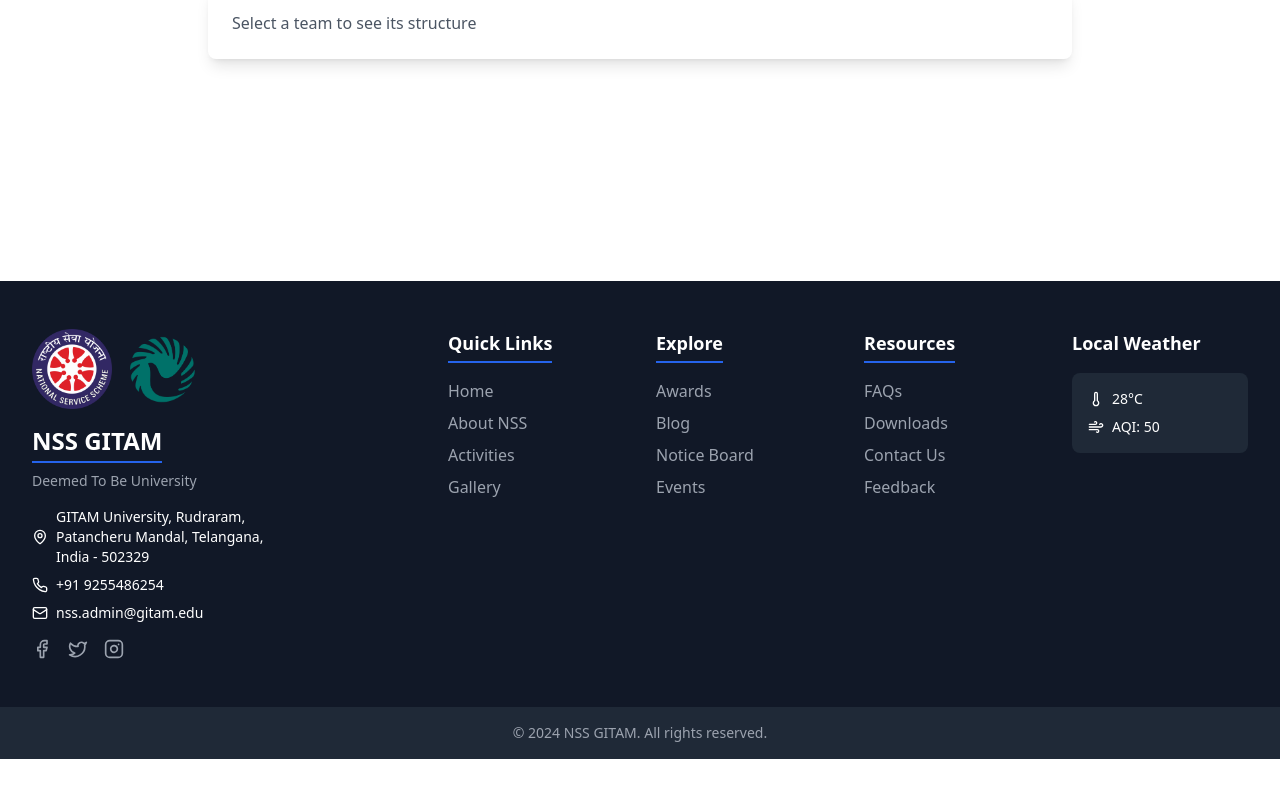
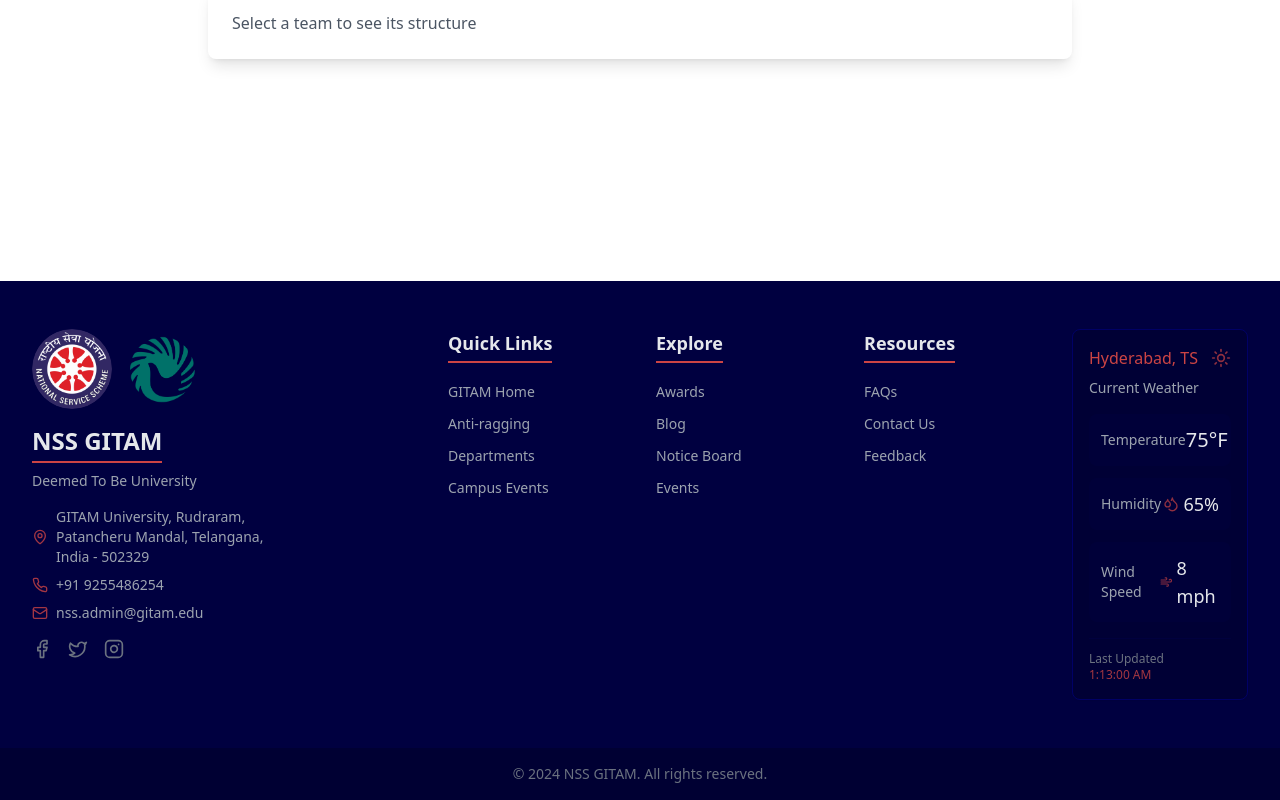
Before and after one commit to RohithR24/NSS_GITAM_HYD, a Next.js app: page / in a window 1280 px wide. Shown: the part 3115-3915 px from the top of the page. Before the commit the page ends 3874 px from the top, so only its background shows below. Built offline with nearby package versions, Linux system fonts and the light colour scheme; no server answers; the database is empty; a web font is replaced by a local one.

Commit message:
Footer styling

```diff
--- a/app/components/sections/Footer.tsx
+++ b/app/components/sections/Footer.tsx
@@ -1,8 +1,9 @@
-"use client";
+'use client';
 
 import React, { useState, useEffect } from "react";
 import Image from "next/image";
 import Link from "next/link";
+import { motion } from "framer-motion";
 import {
   Facebook,
   Twitter,
@@ -10,20 +11,96 @@ import {
   MapPin,
   Phone,
   Mail,
-  Thermometer,
+  Sun,
+  Droplets,
   Wind,
 } from "lucide-react";
 import { logo, NewGitamLogo } from "@/public/images";
-import { motion } from "framer-motion";
+
+interface WeatherData {
+  temperature: number;
+  humidity: number;
+  windSpeed: number;
+  lastUpdated: string;
+}
+
+const Weather = () => {
+  const [weatherData, setWeatherData] = useState<WeatherData>({
+    temperature: 75,
+    humidity: 65,
+    windSpeed: 8,
+    lastUpdated: new Date().toLocaleTimeString()
+  });
+
+  useEffect(() => {
+    const timer = setInterval(() => {
+      setWeatherData(prev => ({
+        ...prev,
+        lastUpdated: new Date().toLocaleTimeString()
+      }));
+    }, 60000);
+
+    return () => clearInterval(timer);
+  }, []);
+
+  return (
+    <motion.div
+      initial={{ opacity: 0, y: 20 }}
+      animate={{ opacity: 1, y: 0 }}
+      transition={{ duration: 0.5 }}
+      className="col-span-1 bg-[#000033] bg-opacity-80 rounded-lg p-4 shadow-sm h-full border border-[#000066]"
+    >
+      <div className="text-[#cc4444] font-medium mb-2 flex items-center justify-between">
+        <span>Hyderabad, TS</span>
+        <Sun className="w-5 h-5 opacity-70" />
+      </div>
+      <div className="text-gray-400 text-sm mb-4">
+        Current Weather
+      </div>
+
+      <div className="space-y-3">
+        <div className="flex items-center justify-between bg-[#000040] bg-opacity-40 p-3 rounded-lg">
+          <div className="text-gray-400 text-sm">Temperature</div>
+          <div className="text-xl font-medium text-gray-200">
+            {weatherData.temperature}°F
+          </div>
+        </div>
+
+        <div className="flex items-center justify-between bg-[#000040] bg-opacity-40 p-3 rounded-lg">
+          <div className="text-gray-400 text-sm">Humidity</div>
+          <div className="text-lg font-medium text-gray-200 flex items-center">
+            <Droplets className="w-4 h-4 mr-1 text-[#cc4444] opacity-70" />
+            {weatherData.humidity}%
+          </div>
+        </div>
+
+        <div className="flex items-center justify-between bg-[#000040] bg-opacity-40 p-3 rounded-lg">
+          <div className="text-gray-400 text-sm">Wind Speed</div>
+          <div className="text-lg font-medium text-gray-200 flex items-center">
+            <Wind className="w-4 h-4 mr-1 text-[#cc4444] opacity-70" />
+            {weatherData.windSpeed} mph
+          </div>
+        </div>
+      </div>
+
+      <div className="mt-4 pt-3 border-t border-[#000066] border-opacity-20 text-xs text-gray-500">
+        Last Updated
+        <div className="text-[#cc4444] text-opacity-80">
+          {weatherData.lastUpdated}
+        </div>
+      </div>
+    </motion.div>
+  );
+};
 
 const footerLinks = [
   {
     title: "Quick Links",
     links: [
-      { name: "Home", href: "/" },
-      { name: "About NSS", href: "/about" },
-      { name: "Activities", href: "/activities" },
-      { name: "Gallery", href: "/gallery" },
+      {name: "GITAM Home", href: "https://www.gitam.edu/" },
+      {name: "Anti-ragging", href: "https://gimsr.gitam.edu/committees/Anti-ragging-committee" },
+      {name: "Departments", href: "https://www.gitam.edu/hyderabad/gitam-school-of-technology" },
+      {name: "Campus Events", href: "https://www.gitam.edu/hyderabad/events"}
     ],
   },
   {
@@ -39,7 +116,6 @@ const footerLinks = [
     title: "Resources",
     links: [
       { name: "FAQs", href: "/faqs" },
-      { name: "Downloads", href: "/downloads" },
       { name: "Contact Us", href: "/contact" },
       { name: "Feedback", href: "/feedback" },
     ],
@@ -48,7 +124,7 @@ const footerLinks = [
 
 const Footer = () => {
   return (
-    <footer className="bg-gray-900 text-white">
+    <footer className="bg-[#000040] text-gray-200">
       <div className="max-w-7xl mx-auto px-4 sm:px-6 lg:px-8 py-12">
         <div className="grid grid-cols-1 md:grid-cols-2 lg:grid-cols-6 gap-8">
           <motion.div
@@ -63,53 +139,56 @@ const Footer = () => {
                 alt="NSS Logo"
                 width={80}
                 height={80}
+                className="rounded-full"
               />
               <Image
                 src={NewGitamLogo}
                 alt="GITAM Logo"
                 width={70}
                 height={70}
+                className="rounded-full"
               />
             </div>
-            <h2 className="text-2xl font-bold mb-2 inline-block border-b-2 border-blue-600 pb-1">
+            <h2 className="text-2xl font-bold mb-2 inline-block border-b-2 border-[#cc4444] pb-1">
               NSS GITAM
             </h2>
             <p className="text-sm text-gray-400 mb-4">
               Deemed To Be University
             </p>
-            <div className="flex items-center mb-2">
-              <MapPin size={16} className="mr-2 flex-shrink-0" />
+            <div className="space-y-2 text-gray-400">
+              <div className="flex items-center">
+                <MapPin size={16} className="mr-2 flex-shrink-0 text-[#cc4444] opacity-80" />
                 <p className="text-sm">
                   GITAM University, Rudraram, <br/>
                   Patancheru Mandal, Telangana, <br/>
-                 India
-                - 502329
+                  India - 502329
                 </p>
               </div>
-            <div className="flex items-center mb-2">
-              <Phone size={16} className="mr-2 flex-shrink-0" />
+              <div className="flex items-center">
+                <Phone size={16} className="mr-2 flex-shrink-0 text-[#cc4444] opacity-80" />
                 <p className="text-sm">+91 9255486254</p>
               </div>
-            <div className="flex items-center mb-4">
-              <Mail size={16} className="mr-2 flex-shrink-0" />
+              <div className="flex items-center">
+                <Mail size={16} className="mr-2 flex-shrink-0 text-[#cc4444] opacity-80" />
                 <p className="text-sm">nss.admin@gitam.edu</p>
               </div>
-            <div className="flex space-x-4">
+            </div>
+            <div className="flex space-x-4 mt-4">
               <Link
                 href="#"
-                className="text-gray-400 hover:text-white transition-colors"
+                className="text-gray-500 hover:text-[#cc4444] transition-colors"
               >
                 <Facebook size={20} />
               </Link>
               <Link
                 href="#"
-                className="text-gray-400 hover:text-white transition-colors"
+                className="text-gray-500 hover:text-[#cc4444] transition-colors"
               >
                 <Twitter size={20} />
               </Link>
               <Link
                 href="#"
-                className="text-gray-400 hover:text-white transition-colors"
+                className="text-gray-500 hover:text-[#cc4444] transition-colors"
               >
                 <Instagram size={20} />
               </Link>
@@ -124,13 +203,15 @@ const Footer = () => {
               animate={{ opacity: 1, y: 0 }}
               transition={{ duration: 0.5, delay: index * 0.1 }}
             >
-              <h3 className="text-lg font-semibold mb-4 inline-block border-b-2 border-blue-600 pb-1">{column.title}</h3>
+              <h3 className="text-lg font-semibold mb-4 inline-block border-b-2 border-[#cc4444] pb-1">
+                {column.title}
+              </h3>
               <ul className="space-y-2">
                 {column.links.map((link) => (
                   <li key={link.name}>
                     <Link
                       href={link.href}
-                      className="text-gray-400 hover:text-white transition-colors"
+                      className="text-gray-400 hover:text-[#cc4444] transition-colors text-sm"
                     >
                       {link.name}
                     </Link>
@@ -140,28 +221,11 @@ const Footer = () => {
             </motion.div>
           ))}
 
-          <motion.div
-            className="col-span-1"
-            initial={{ opacity: 0, y: 20 }}
-            animate={{ opacity: 1, y: 0 }}
-            transition={{ duration: 0.5, delay: 0.4 }}
-          >
-            <h3 className="text-lg font-semibold mb-4">Local Weather</h3>
-            <div className="bg-gray-800 p-4 rounded-lg">
-              <div className="flex items-center mb-2">
-                <Thermometer size={16} className="mr-2 flex-shrink-0" />
-                <p className="text-sm">28°C</p>
-              </div>
-              <div className="flex items-center">
-                <Wind size={16} className="mr-2 flex-shrink-0" />
-                <p className="text-sm">AQI: 50</p>
+          <Weather />
         </div>
       </div>
-          </motion.div>
-        </div>
-      </div>
-      <div className="bg-gray-800 py-4">
-        <div className="max-w-7xl mx-auto px-4 sm:px-6 lg:px-8 text-center text-sm text-gray-400">
+      <div className="bg-[#000033] py-4">
+        <div className="max-w-7xl mx-auto px-4 sm:px-6 lg:px-8 text-center text-sm text-gray-500">
           © {new Date().getFullYear()} NSS GITAM. All rights reserved.
         </div>
       </div>
--- /dev/null
+++ b/app/components/ui/Weather.tsx
@@ -0,0 +1,87 @@
+'use client';
+
+import React, { useState, useEffect } from 'react';
+import { Sun, Droplets, Wind } from 'lucide-react';
+
+interface WeatherData {
+  temperature: number;
+  humidity: number;
+  windSpeed: number;
+  lastUpdated: string;
+}
+
+export const Weather = () => {
+  const [weatherData, setWeatherData] = useState<WeatherData>({
+    temperature: 75,
+    humidity: 65,
+    windSpeed: 8,
+    lastUpdated: new Date().toLocaleTimeString()
+  });
+
+  useEffect(() => {
+    // Update time every minute
+    const timer = setInterval(() => {
+      setWeatherData(prev => ({
+        ...prev,
+        lastUpdated: new Date().toLocaleTimeString()
+      }));
+    }, 60000);
+
+    return () => clearInterval(timer);
+  }, []);
+
+  return (
+    <div className="bg-[#002347] rounded-lg p-4 shadow-lg">
+      <div className="text-[#FF8C00] font-semibold mb-2">
+        Long Beach, CA
+      </div>
+      <div className="text-gray-300 text-sm mb-4">
+        Current Weather
+      </div>
+
+      {/* Temperature */}
+      <div className="flex items-center space-x-2 mb-4">
+        <div className="bg-[#003366] p-2 rounded-full">
+          <Sun className="w-5 h-5 text-[#FF8C00]" />
+        </div>
+        <div>
+          <div className="text-2xl font-bold text-white">
+            {weatherData.temperature}°F
+          </div>
+        </div>
+      </div>
+
+      {/* Humidity */}
+      <div className="flex items-center space-x-2 mb-4">
+        <div className="bg-[#003366] p-2 rounded-full">
+          <Droplets className="w-5 h-5 text-blue-400" />
+        </div>
+        <div>
+          <div className="text-sm text-gray-400">Humidity</div>
+          <div className="text-white">{weatherData.humidity}%</div>
+        </div>
+      </div>
+
+      {/* Wind Speed */}
+      <div className="flex items-center space-x-2 mb-4">
+        <div className="bg-[#003366] p-2 rounded-full">
+          <Wind className="w-5 h-5 text-gray-400" />
+        </div>
+        <div>
+          <div className="text-sm text-gray-400">Wind Speed</div>
+          <div className="text-white">{weatherData.windSpeed} mph</div>
+        </div>
+      </div>
+
+      {/* Last Updated */}
+      <div className="text-xs text-gray-400 mt-4">
+        Last Updated
+        <div className="text-[#FF8C00]">{weatherData.lastUpdated}</div>
+      </div>
+
+
+    </div>
+  );
+};
+
+export default Weather;
--- a/app/components/ui/index.ts
+++ b/app/components/ui/index.ts
@@ -9,6 +9,7 @@ import { EventCard } from "./EventCard";
 import FormModal from "./FormModal";
 import TeamCard from "./TeamCard";
 import CollapsibleList from "./CollapsibleList";
+import Weather from "./Weather";
 export {
   Card,
   StatCard,
@@ -20,5 +21,6 @@ export {
   EventCard,
   FormModal,
   CollapsibleList,
-  TeamCard
+  TeamCard,
+  Weather
 };
```
Lines whose indentation alone changed are shown as unchanged.
